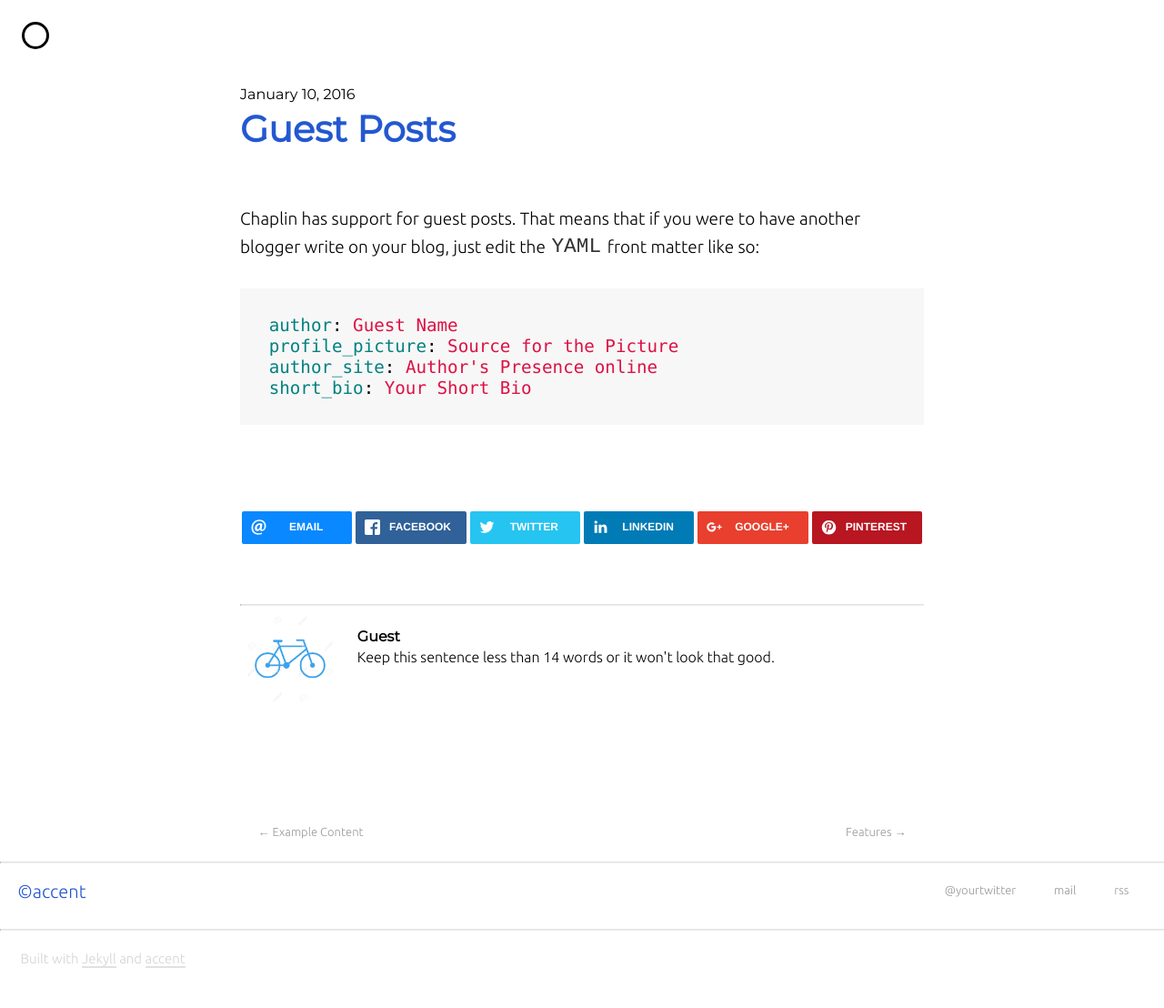
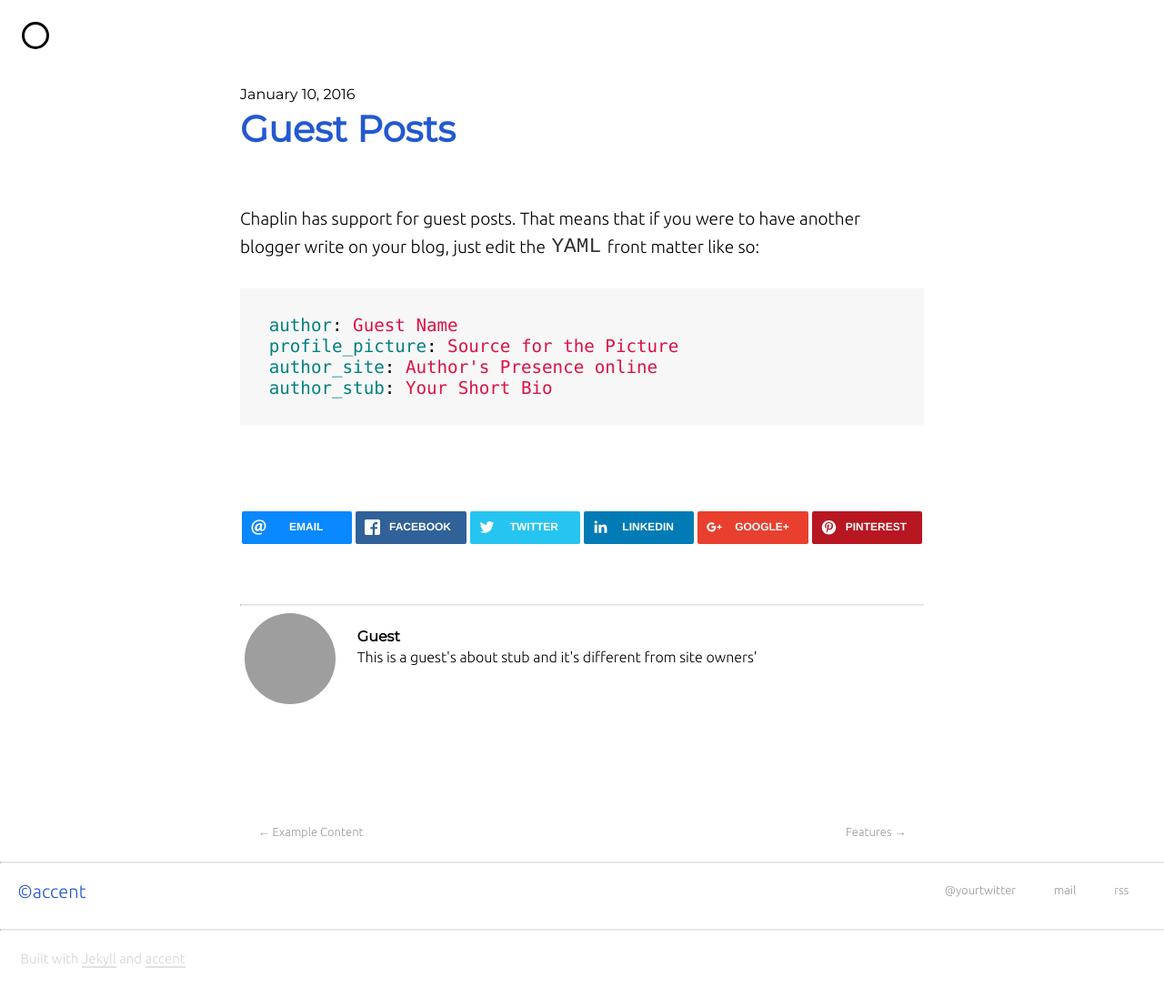
Before and after one commit to ankitsultana/accent, a Jekyll site: the page built from _posts/2016-01-10-guest-posts.markdown, in a window 1280 px wide. Shown: the whole page at 91% size. Built offline with Jekyll 4.4.1, drawn with Linux system fonts in a browser that asks for light colours; nearby versions of some CDN libraries; comment, search, counter and statistics services are not loaded; grey boxes are pictures that could not be loaded.

Commit message:
update guest-posts

```diff
--- a/_includes/about.html
+++ b/_includes/about.html
@@ -1,11 +1,21 @@
 <div class="container">
     <hr />
     {% if site.profile_picture %}
+        {% if page.profile_picture %}
+            {% assign profile_picture = page.profile_picture %}
+        {% else %}
+            {% assign profile_picture = site.profile_picture %}
+        {% endif %}
         <div id="img-about">
-            <img class="about-img pull-left" src="{{ site.profile_picture }}">
+            <img class="about-img pull-left" src="{{ profile_picture }}">
         </div>
         <div class="about-stub">
-            <a class="different-highlight" href="about">
+            {% if page.author_site %}
+                {% assign author_site = page.author_site %}
+            {% else %}
+                {% assign author_site = "about" %}
+            {% endif %}
+            <a class="different-highlight" href="{{ author_site }}">
                 <h2 style="font-family: Montserrat">
                     {% if page.author %}
                         {{ page.author }}
@@ -14,9 +24,15 @@
                     {% endif %}
                 </h2>
             </a>
-            <p id="about-description" style="margin-top: 4px;">
-                {{ site.about_stub }}
-            </p>
+            {% if page.about_stub %}
+                <p id="about-description" style="margin-top: 4px;">
+                    {{ page.about_stub }}
+                </p>
+            {% else %}
+                <p id="about-description" style="margin-top: 4px;">
+                    {{ site.about_stub }}
+                </p>
+            {% endif %}
         </div>
     {% endif %}
 </div>
--- a/_posts/2016-01-10-guest-posts.markdown
+++ b/_posts/2016-01-10-guest-posts.markdown
@@ -2,8 +2,8 @@
 title: Guest Posts
 author: Guest
 profile_picture: http://www.famousbirthdays.com/faces/laurel-stan-image.jpg
-short_bio: If anyone at my funeral has a long face, I'll never speak to him again.
-author_site: https://en.wikipedia.org/wiki/Stan_Laurel
+about_stub: This is a guest's about stub and it's different from site owners'
+author_site: https://en.wikipedia.org/wiki/Guest
 ---
 
 Chaplin has support for guest posts. That means that if you were to have another blogger write on your blog, just edit the `YAML` front matter like so:
@@ -12,5 +12,5 @@ Chaplin has support for guest posts. That means that if you were to have another
 author: Guest Name
 profile_picture: Source for the Picture
 author_site: Author's Presence online
-short_bio: Your Short Bio
+author_stub: Your Short Bio
 {% endhighlight %}
```
